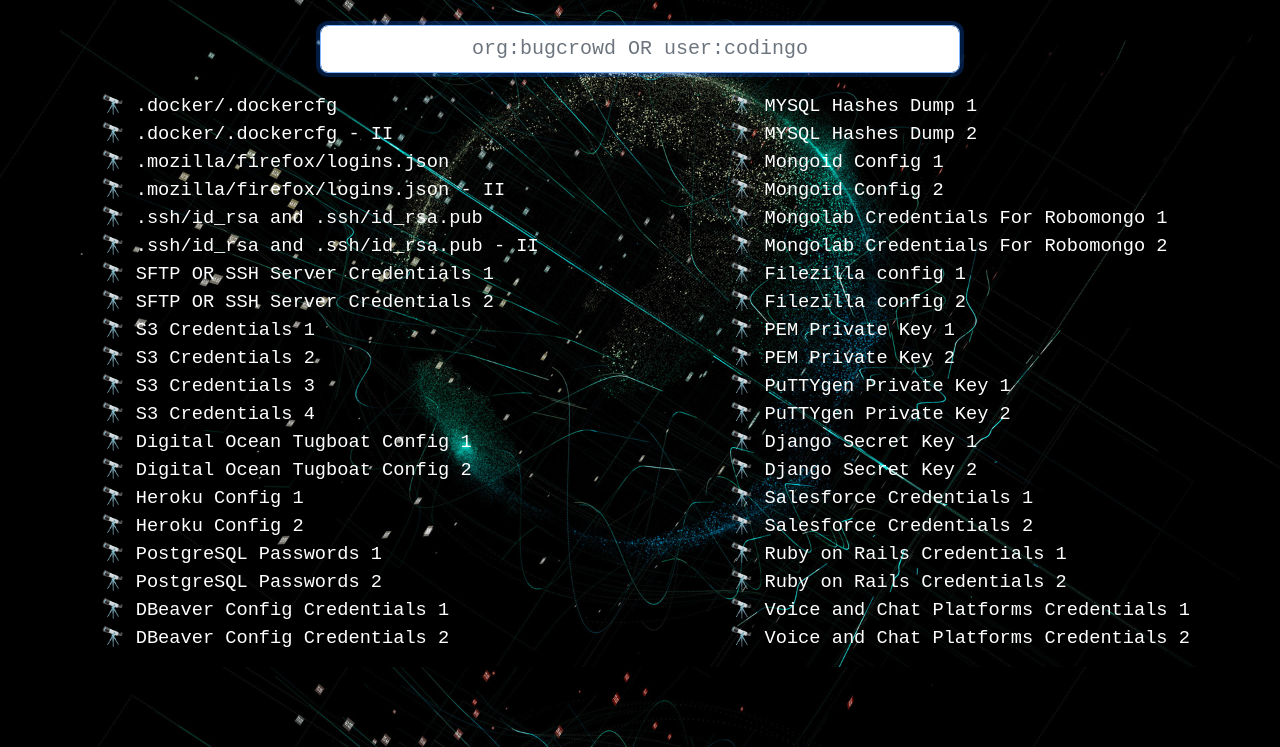
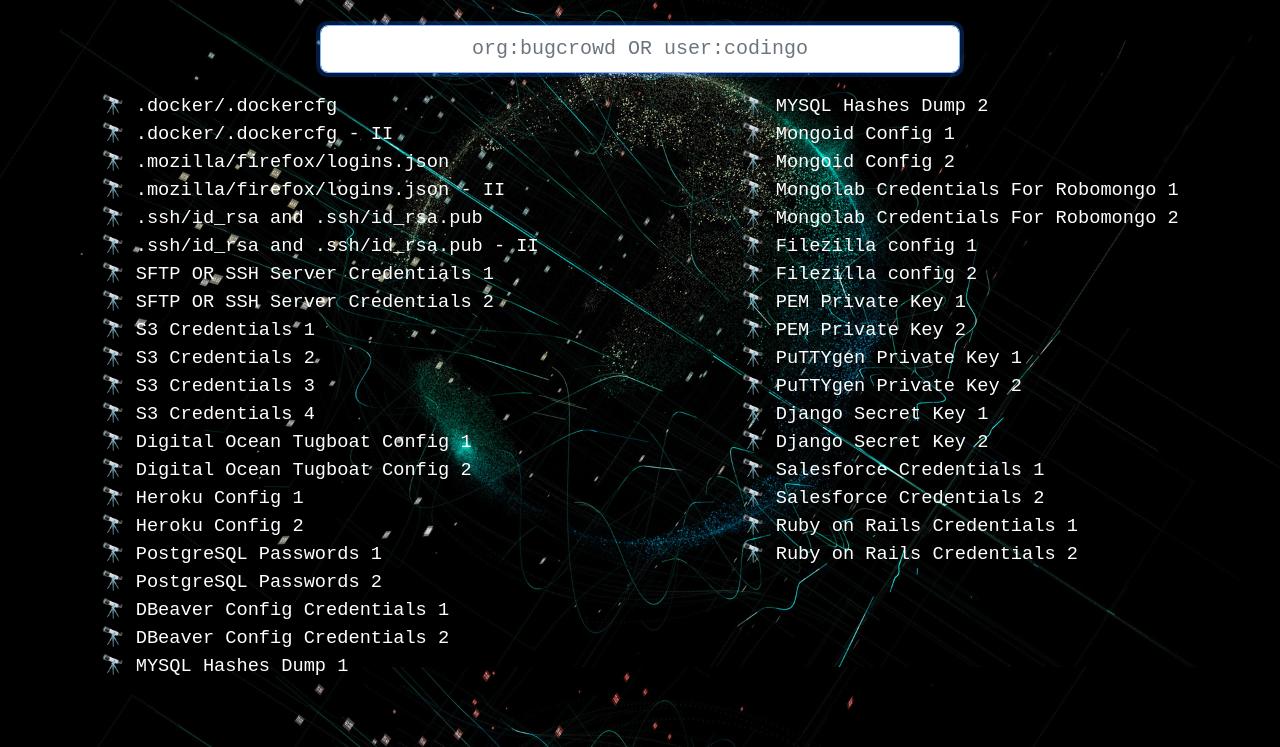
Before and after one commit to the-valluvarsploit/github_dorks, a plain HTML site: page index.html in a window 1280 px wide. Shown: the part 53-800 px from the top of the page. Drawn offline with Linux system fonts and the light colour scheme; a web font is replaced by a local one.

Commit message:
Update index.html

```diff
--- a/index.html
+++ b/index.html
@@ -120,9 +120,7 @@
                 35: '+filename:salesforce.js',
                 36: '+"conn.login("+OR+"+require(jsforce)"',
                 37: '+filename:secrets.yml',
-                38: '+secret_key_base',
-                39: '+filename:credentials.yml',
-                40: '+slack_token+OR+access-token+OR+_TOKEN'
+                38: '+secret_key_base'
             };
 
             if (dorks[type]) {
@@ -196,12 +194,12 @@
                 &#128301; <a href="#" onclick="github_it(18)">PostgreSQL Passwords 2</a><br/>
                 &#128301; <a href="#" onclick="github_it(19)">DBeaver Config Credentials 1</a><br/>
                 &#128301; <a href="#" onclick="github_it(20)">DBeaver Config Credentials 2</a><br/>
+                &#128301; <a href="#" onclick="github_it(21)">MYSQL Hashes Dump 1</a><br/>
             </div>
         </div>
 
         <div id="right-pane" style="text-align: left">
             <div style="display: inline-block; text-align: left;">
-                &#128301; <a href="#" onclick="github_it(21)">MYSQL Hashes Dump 1</a><br/>
                 &#128301; <a href="#" onclick="github_it(22)">MYSQL Hashes Dump 2</a><br/>
                 &#128301; <a href="#" onclick="github_it(23)">Mongoid Config 1</a><br/>
                 &#128301; <a href="#" onclick="github_it(24)">Mongoid Config 2</a><br/>
@@ -219,8 +217,6 @@
                 &#128301; <a href="#" onclick="github_it(36)">Salesforce Credentials 2</a><br/>
                 &#128301; <a href="#" onclick="github_it(37)">Ruby on Rails Credentials 1</a><br/>
                 &#128301; <a href="#" onclick="github_it(38)">Ruby on Rails Credentials 2</a><br/>
-                &#128301; <a href="#" onclick="github_it(39)">Voice and Chat Platforms Credentials 1</a><br/>
-                &#128301; <a href="#" onclick="github_it(40)">Voice and Chat Platforms Credentials 2</a><br/>
         </div>
     </div>
 </body>
```
